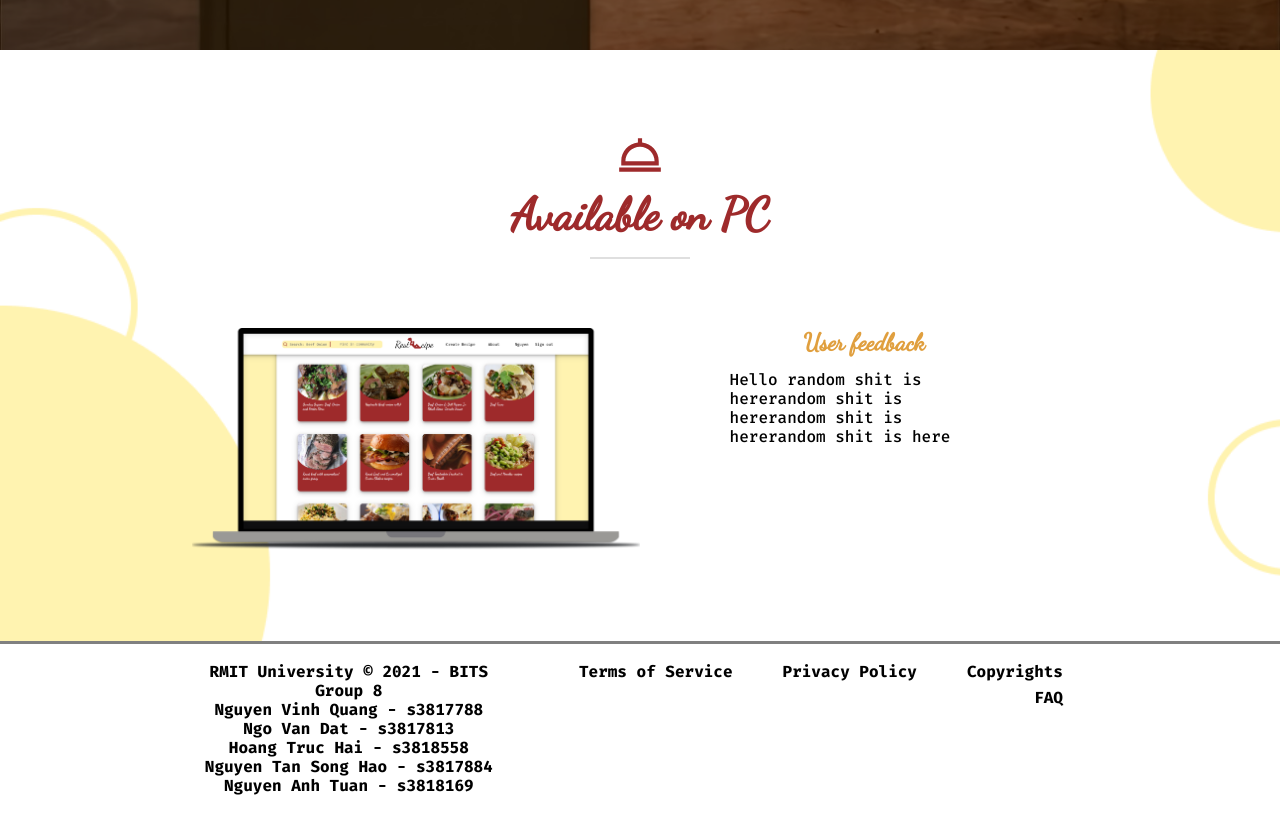
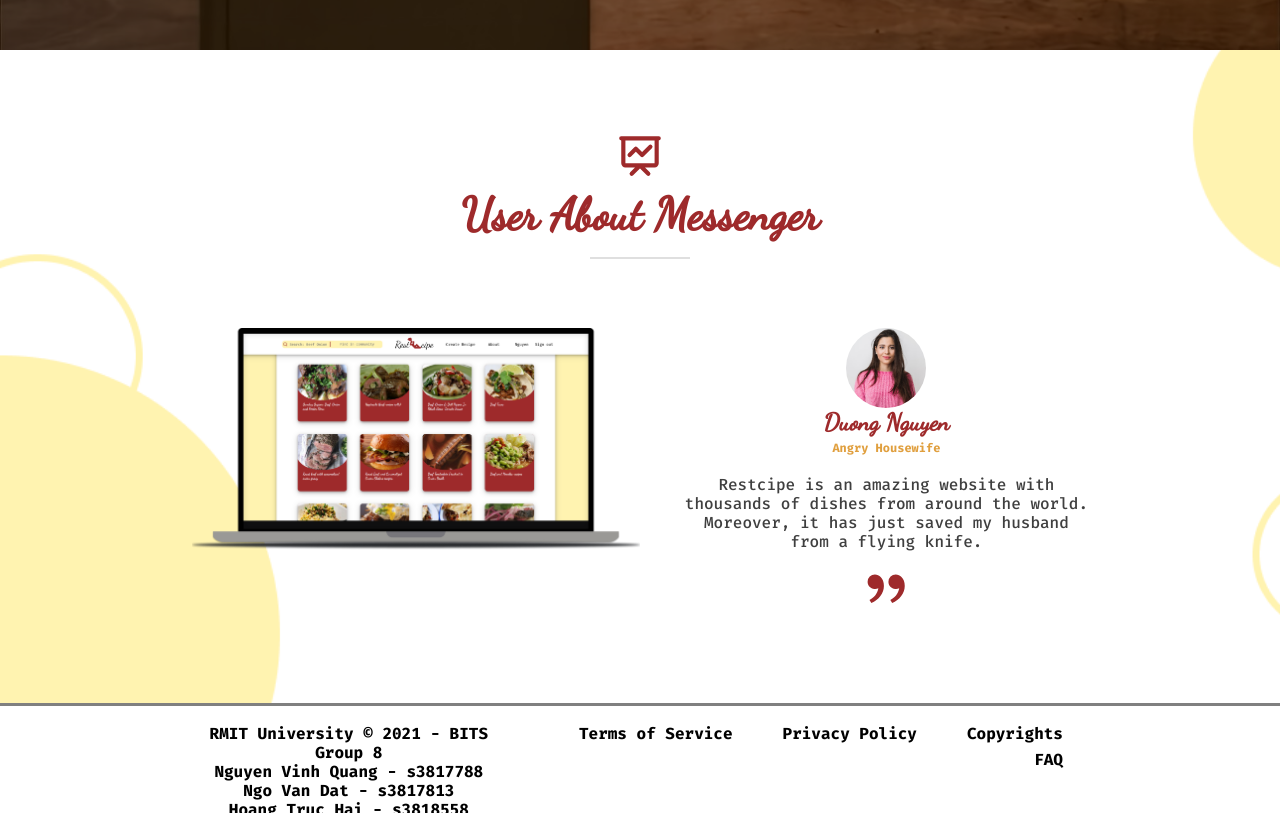
Before and after one commit to Edward2362/BITS, a React (Create React App) app: page / in a window 1280 px wide. Shown: the part 1840-2653 px from the top of the page. Built offline with nearby package versions, Linux system fonts and the light colour scheme.

Commit message:
Update Homepage

```diff
--- a/src/App.css
+++ b/src/App.css
@@ -41,6 +41,7 @@
 
 p {
     margin: 0;
+    color: rgb(63, 63, 63);
 }
 
 hr {
@@ -647,6 +648,10 @@
     height: 100%;
 }
 
+.hooker-content p {
+    color: white;
+}
+
 .hooker-body {
     display: inline-block;
     width: 100%;
@@ -713,16 +718,59 @@
     color: red;
 }
 
-.available-body {
-    padding: 0 20%;
-    width: 60%;
-}
-
-.available-body h2 {
+.feedback-body {
+    padding-left: 10%;
+    width: 90%;
+    align-items: center;
+}
+
+.user {
+    padding-bottom: 5%;
+    width: 100%;
+    text-align: center;
+}
+
+.user h2 {
+    color: #9e2a2b;
+    padding-bottom: 1%;
+}
+
+.user p {
+    font-size: 12px;
+    font-weight: 700;
     color: #e09f3e;
+}
+
+.feedback-img {
+    display: flex;
+    justify-content: center;
+    width: 100%;
+}
+
+.feedback-img img {
+    width: 80px;
+    height: 80px;
+    border-radius: 50%;
+    object-fit: cover;
+    object-position: center;
+}
+
+.feedback-content {
+    width: 100%;
     text-align: center;
-    width: 100%;
-    padding-bottom: 5%;
+}
+
+.quote {
+    padding-top: 3%;
+    width: 100%;
+    display: flex;
+    justify-content: center;
+}
+
+.quote svg {
+    width: 50px;
+    height: 50px;
+    color: #9e2a2b;
 }
 
 /* Homepage end */
@@ -1678,6 +1726,10 @@
     color: #9e2a2b;
     transition: color 0.3s ease-in-out, background-color 0.3s ease-in-out;
     user-select: none;
+}
+
+.recipe-detail-favourite-button p {
+    color: #9e2a2b;
 }
 
 .recipe-detail-favourite-button svg {
@@ -1855,14 +1907,14 @@
 .comment-owner-with-date p:first-child {
     color: #9e2a2b;
     font-weight: 700;
-    font-size: 16px;
-    margin-right: 1%;
+    font-size: 14px;
+    margin-right: 1.5%;
 }
 
 .comment-owner-with-date p:nth-child(2) {
     font-family: "Montserrat", sans-serif;
     font-weight: 200;
-    font-size: 12px;
+    font-size: 10px;
 }
 
 .comment-information {
@@ -1872,7 +1924,7 @@
 .comment-information > p {
     text-align: justify;
     font-weight: 500;
-    font-size: 15px;
+    font-size: 16px;
 }
 
 /* Comment end */
--- a/src/components/Comment.js
+++ b/src/components/Comment.js
@@ -2,7 +2,6 @@
 
 const Comment = ({ comment }) => {
     var options = {
-        weekday: "long",
         year: "numeric",
         month: "long",
         day: "numeric",
--- a/src/components/Homepage.js
+++ b/src/components/Homepage.js
@@ -1,6 +1,9 @@
 import React from "react";
-import { FiHexagon } from "react-icons/fi";
+import { HiOutlinePresentationChartLine } from "react-icons/hi";
 import { BiDish } from "react-icons/bi";
+import { AiOutlineAreaChart } from "react-icons/ai";
+import { RiDoubleQuotesR } from "react-icons/ri";
+import wife from "../img/wife.jpg";
 import img1 from "../img/Laptop.png";
 
 const HomepageBody = () => {
@@ -153,8 +156,8 @@
                     <div className="section-content">
                         <div className="section-header">
                             <div className="sn-header-body">
-                                <BiDish />
-                                <h1>Available on PC</h1>
+                                <HiOutlinePresentationChartLine />
+                                <h1>User About Messenger</h1>
                                 <hr />
                             </div>
                         </div>
@@ -165,13 +168,25 @@
                                 </div>
                             </div>
                             <div className="sn-body-equal-half">
-                                <div className="available-body">
-                                    <h2>User feedback</h2>
-                                    <p>
-                                        Hello random shit is hererandom shit is
-                                        hererandom shit is hererandom shit is
-                                        here
-                                    </p>
+                                <div className="feedback-body">
+                                    <div className="feedback-img">
+                                        <img src={wife} alt="user-avatar"></img>
+                                    </div>
+                                    <div className="user">
+                                        <h2>Duong Nguyen</h2>
+                                        <p>Angry Housewife</p>
+                                    </div>
+                                    <div className="feedback-content">
+                                        <p>
+                                            Restcipe is an amazing website with
+                                            thousands of dishes from around the
+                                            world. Moreover, it has just saved
+                                            my husband from a flying knife.
+                                        </p>
+                                    </div>
+                                    <div className="quote">
+                                        <RiDoubleQuotesR />
+                                    </div>
                                 </div>
                             </div>
                         </div>
--- a/src/components/RecipeInformationAPI.js
+++ b/src/components/RecipeInformationAPI.js
@@ -155,7 +155,7 @@
         var commentDate = new Date();
 
         if (null === window.sessionStorage.getItem("userID")) {
-            navigate("/");
+            navigate("/Signin");
             prop.renew();
         } else {
             fetch(endPoint4, {
@@ -257,7 +257,7 @@
 
     const isFavourite = () => {
         if (null === window.sessionStorage.getItem("userID")) {
-            navigate("/");
+            navigate("/Signin");
             prop.renew();
         } else {
             if (favourite) {
@@ -441,8 +441,7 @@
                                                 </button>
                                             </div>
                                             <h2>
-                                                {recipeData.comments.length +
-                                                    " Comments "}
+                                                {avoid.length + " Comments "}
                                             </h2>
                                             <div className="recipe-comments-content">
                                                 {avoid.map((comment, index) => (
--- a/src/components/RecipeInformationDB.js
+++ b/src/components/RecipeInformationDB.js
@@ -60,43 +60,13 @@
     const [favourite, setFavourite] = useState(false);
 
     const [recipeData, setRecipeData] = useState({
-        foodName: "Chicken Nugget",
-        foodId: "FOOD-5",
-        foodDiets: [
-            { dietName: "Vegetarian" },
-            { dietName: "Vegetarian" },
-            { dietName: "Vegetarian" },
-            { dietName: "Vegetarian" },
-            { dietName: "Vegetarian" },
-            { dietName: "Vegetarian" },
-            { dietName: "Vegetarian" },
-            { dietName: "Vegetarian" },
-            { dietName: "Vegetarian" },
-            { dietName: "Vegetarian" },
-            { dietName: "Vegetarian" },
-        ],
-        foodIngredients: [
-            { ingredientName: "olive oil", ingredientAmount: "1/2 cup" },
-            { ingredientName: "olive oil", ingredientAmount: "1/2 cup" },
-            { ingredientName: "olive oil", ingredientAmount: "1/2 cup" },
-            { ingredientName: "olive oil", ingredientAmount: "1/2 cup" },
-            { ingredientName: "olive oil", ingredientAmount: "1/2 cup" },
-            { ingredientName: "olive oil", ingredientAmount: "1/2 cup" },
-            { ingredientName: "olive oil", ingredientAmount: "1/2 cup" },
-            { ingredientName: "olive oil", ingredientAmount: "1/2 cup" },
-        ],
+        foodName: "",
+        foodId: "",
+        foodDiets: [{ dietName: "" }],
+        foodIngredients: [{ ingredientName: "", ingredientAmount: "" }],
         foodSteps: [
             {
-                stepDescription:
-                    "Remove pork blood from its container by cutting the seal between the pork blood and container with a long knife. Gently tilt container sideway to slide out pork blood into a large bowl then cut into cubes. Fill a small pot with 2-3 inches of water. Add salt, shallot and ginger. Heat pot to a low simmer. Add pork blood and cook for one hour. The low heat will prevent a honeycomb texture. After one hour, drain and rinse pork blood with cold running water. Store cooked pork blood in water and set aside.",
-            },
-            {
-                stepDescription:
-                    "Remove pork blood from its container by cutting the seal between the pork blood and container with a long knife. Gently tilt container sideway to slide out pork blood into a large bowl then cut into cubes. Fill a small pot with 2-3 inches of water. Add salt, shallot and ginger. Heat pot to a low simmer. Add pork blood and cook for one hour. The low heat will prevent a honeycomb texture. After one hour, drain and rinse pork blood with cold running water. Store cooked pork blood in water and set aside.",
-            },
-            {
-                stepDescription:
-                    "Remove pork blood from its container by cutting the seal between the pork blood and container with a long knife. Gently tilt container sideway to slide out pork blood into a large bowl then cut into cubes. Fill a small pot with 2-3 inches of water. Add salt, shallot and ginger. Heat pot to a low simmer. Add pork blood and cook for one hour. The low heat will prevent a honeycomb texture. After one hour, drain and rinse pork blood with cold running water. Store cooked pork blood in water and set aside.",
+                stepDescription: "",
             },
         ],
     });
@@ -170,7 +140,7 @@
 
     const isFavourite = () => {
         if (null === window.sessionStorage.getItem("userID")) {
-            navigate("/");
+            navigate("/Signin");
             prop.renew();
         } else {
             if (favourite) {
@@ -223,7 +193,7 @@
         var commentDate = new Date();
 
         if (null === window.sessionStorage.getItem("userID")) {
-            navigate("/");
+            navigate("/Signin");
             prop.renew();
         } else {
             fetch(endPoint5, {
@@ -295,6 +265,7 @@
                                                 <img src={edamam}></img>
                                             </div>
                                             <div className="creator-name">
+                                                {/* Fix to user name and avatar */}
                                                 <p>Edamam</p>
                                             </div>
                                         </div>
```
Also changed, not shown: src/components/Profile.js (+77 -10 lines), src/img/wife.jpg (added).
